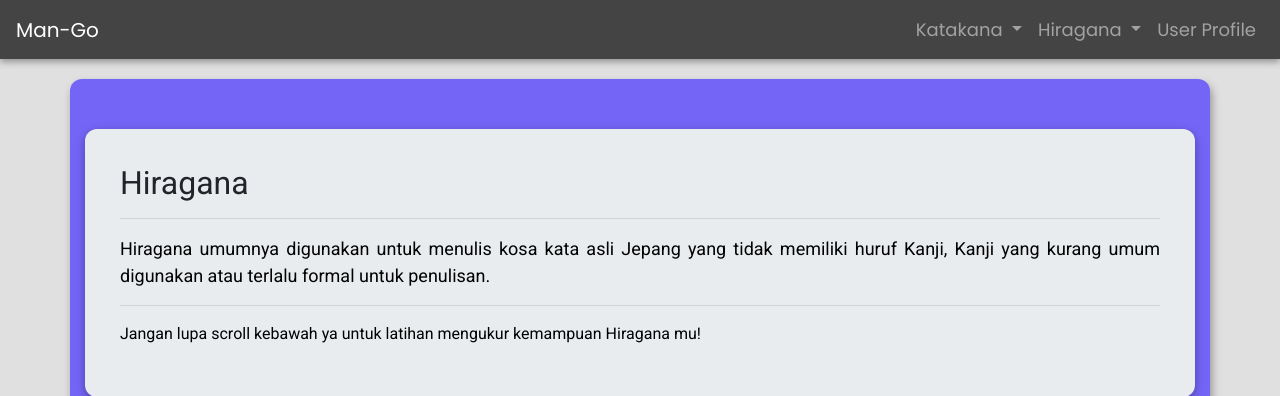
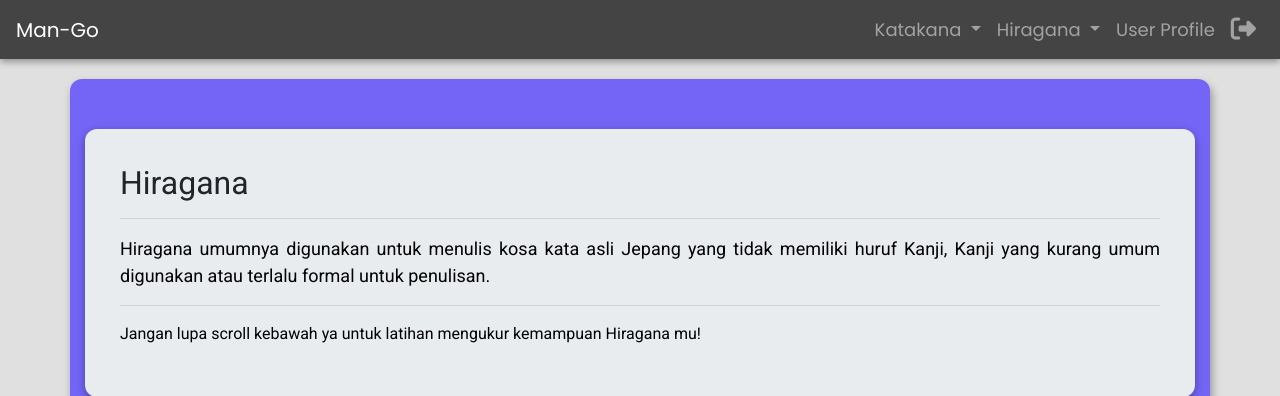
Before and after one commit to AriqF/ManGo, a PHP site: page /ManGo-main/hiragana.php in a window 1280 px wide. Shown: the top 396 px of the page. Run offline with PHP 8.4, Linux system fonts and the light colour scheme; some libraries are stand-ins or nearby versions.

Commit message:
Update hiragana.php

```diff
--- a/hiragana.php
+++ b/hiragana.php
@@ -14,6 +14,9 @@
 
         <!--My css-->
         <link rel="stylesheet" href="src/learnPageStyle.css">
+
+        <!--Font Kit Icon-->
+        <script src="https://kit.fontawesome.com/6f51fa838f.js" crossorigin="anonymous"></script>
 
         <!--google font-->
         <link rel="preconnect" href="https://fonts.gstatic.com">
@@ -52,7 +55,10 @@
                         </li>
 
                         <li class="nav-item">
-                        <a class="nav-link" href="#">User Profile</a> <!--add userProfile.php later-->
+                        <a class="nav-link" href="userProfile.php">User Profile</a>
+                        </li>
+                        <li class="nav-item">
+                            <a class="nav-link" href="userProfile.php" title="Log Out"><i class="fas fa-sign-out-alt" style="font-size: 1.4em;"></i></a>
                         </li>
                     </ul>
                 </div>
```
